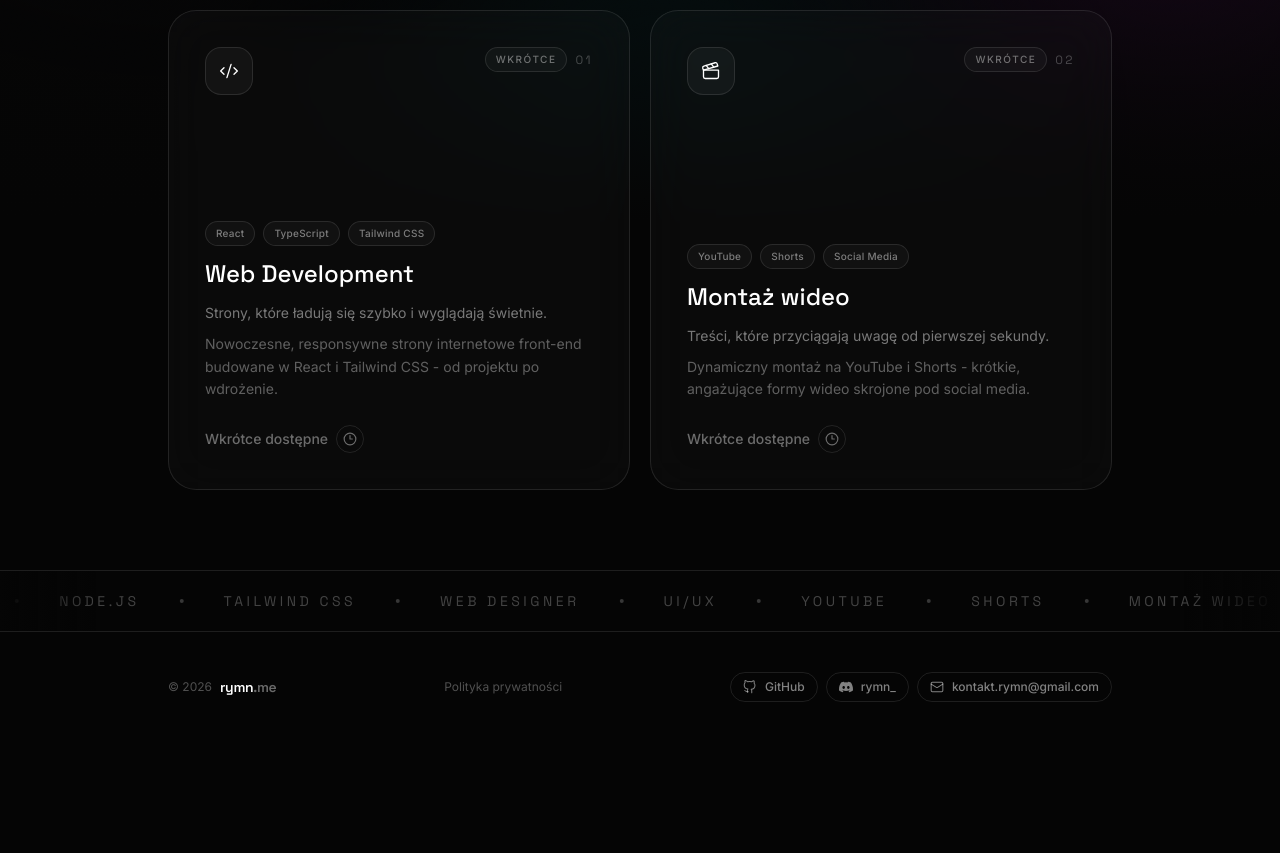
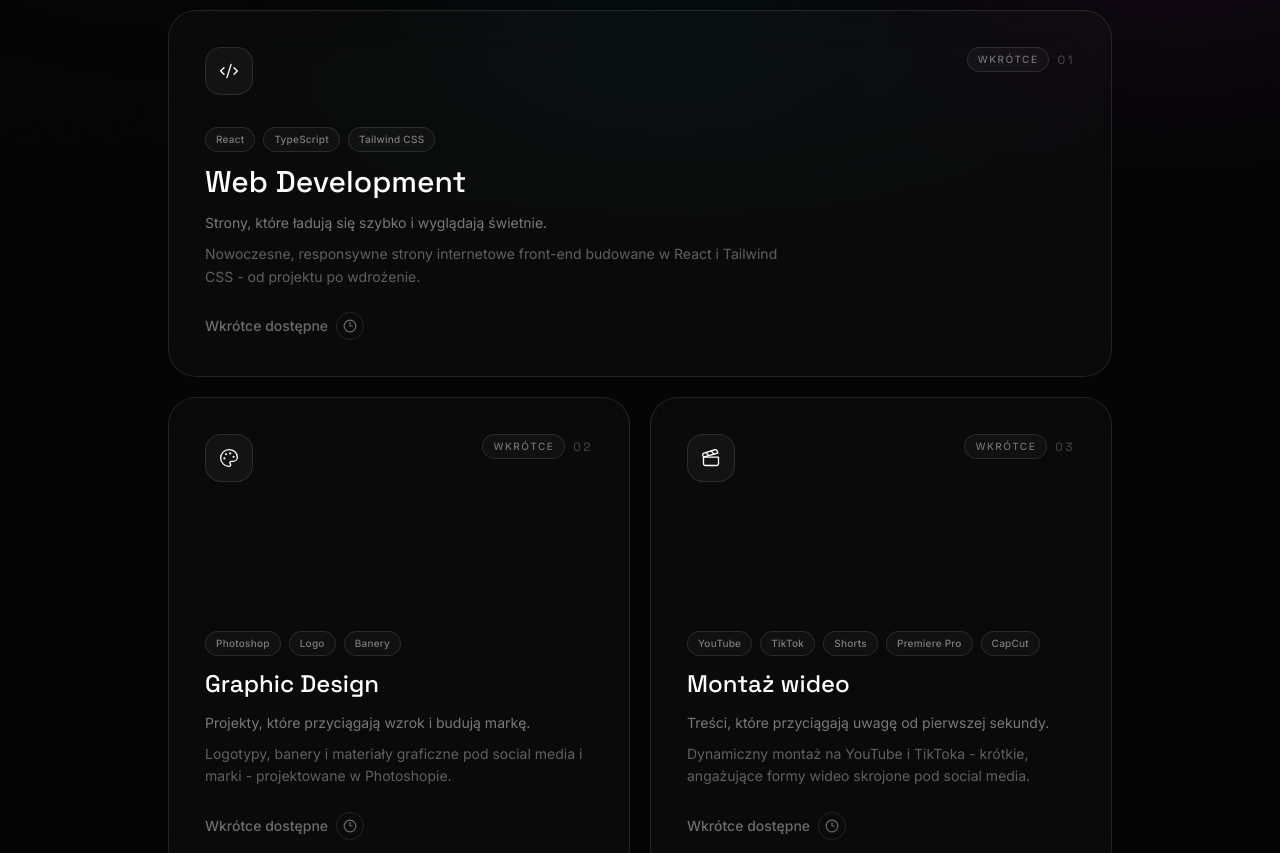
Before and after one commit to waskok/rymn.me, a React (Vite) app: page / in a window 1280 px wide. Shown: the part 580-1433 px from the top of the page. Before the commit the page ends 1322 px from the top, so only its background shows below. Built offline with nearby package versions, Linux system fonts and the light colour scheme.

Commit message:
graphic-design-service

```diff
--- a/src/components/GatewayCard.tsx
+++ b/src/components/GatewayCard.tsx
@@ -9,13 +9,22 @@ interface GatewayCardProps {
   delay?: number;
   className?: string;
   tall?: boolean;
+  /** Widens the text column — used by the full-width flagship tile. */
+  wide?: boolean;
   /** Pointer tilt/glow — off in the mobile carousel so swipe stays clean. */
   tilt?: boolean;
 }
 
 const springConfig = { stiffness: 180, damping: 18, mass: 0.5 };
 
-export function GatewayCard({ gateway, delay = 0, className = '', tall = false, tilt = true }: GatewayCardProps) {
+export function GatewayCard({
+  gateway,
+  delay = 0,
+  className = '',
+  tall = false,
+  wide = false,
+  tilt = true,
+}: GatewayCardProps) {
   const ref = useRef<HTMLAnchorElement>(null);
   const comingSoon = gateway.comingSoon ?? false;
 
@@ -99,12 +108,18 @@ export function GatewayCard({ gateway, delay = 0, className = '', tall = false,
           ))}
         </div>
 
-        <h3 className="font-display text-xl font-medium text-white sm:text-2xl">{gateway.title}</h3>
+        <h3
+          className={`font-display font-medium text-white ${wide ? 'text-2xl sm:text-3xl' : 'text-xl sm:text-2xl'}`}
+        >
+          {gateway.title}
+        </h3>
 
-        {tall && (
-          <p className="mt-3 max-w-sm text-sm leading-relaxed text-white/45">{gateway.headline}</p>
-        )}
-        <p className="mt-2 max-w-sm text-sm leading-relaxed text-white/35">{gateway.description}</p>
+        <p className={`mt-3 text-sm leading-relaxed text-white/45 ${wide ? 'max-w-xl' : 'max-w-sm'}`}>
+          {gateway.headline}
+        </p>
+        <p className={`mt-2 text-sm leading-relaxed text-white/35 ${wide ? 'max-w-xl' : 'max-w-sm'}`}>
+          {gateway.description}
+        </p>
 
         <div
           className={`mt-6 inline-flex items-center gap-2 text-sm font-medium ${
--- a/src/components/Gateways.tsx
+++ b/src/components/Gateways.tsx
@@ -92,10 +92,13 @@ export function Gateways({ gateways }: GatewaysProps) {
         </div>
       </div>
 
-      {/* Desktop: full grid, no carousel needed */}
+      {/* Desktop: flagship gateway spans full width, the rest sit side by side */}
       <div className="hidden gap-5 md:grid md:grid-cols-2">
-        {gateways.map((gateway, i) => (
-          <GatewayCard key={gateway.id} gateway={gateway} tall delay={0.1 * i} />
+        {gateways[0] && (
+          <GatewayCard key={gateways[0].id} gateway={gateways[0]} className="md:col-span-2" wide />
+        )}
+        {gateways.slice(1).map((gateway, i) => (
+          <GatewayCard key={gateway.id} gateway={gateway} tall delay={0.1 * (i + 1)} />
         ))}
       </div>
     </section>
--- a/src/data/gateways.ts
+++ b/src/data/gateways.ts
@@ -1,4 +1,4 @@
-import { Code2, Clapperboard, Mail } from 'lucide-react';
+import { Code2, Clapperboard, Palette, Mail } from 'lucide-react';
 import { GithubIcon, DiscordIcon } from '../components/icons';
 import type { PortfolioGateway, SocialLink, StatItem } from '../types';
 
@@ -21,15 +21,26 @@ export const gateways: readonly PortfolioGateway[] = [
     comingSoon: true,
   },
   {
+    id: 'graphic',
+    index: '02',
+    title: 'Graphic Design',
+    headline: 'Projekty, które przyciągają wzrok i budują markę.',
+    description: 'Logotypy, banery i materiały graficzne pod social media i marki - projektowane w Photoshopie.',
+    icon: Palette,
+    url: 'https://graphic.rymn.me',
+    tags: ['Photoshop', 'Logo', 'Banery'],
+    comingSoon: true,
+  },
+  {
     id: 'video',
-    index: '02',
+    index: '03',
     title: 'Montaż wideo',
     headline: 'Treści, które przyciągają uwagę od pierwszej sekundy.',
     description:
-      'Dynamiczny montaż na YouTube i Shorts - krótkie, angażujące formy wideo skrojone pod social media.',
+      'Dynamiczny montaż na YouTube i TikToka - krótkie, angażujące formy wideo skrojone pod social media.',
     icon: Clapperboard,
     url: 'https://video.rymn.me',
-    tags: ['YouTube', 'Shorts', 'Social Media'],
+    tags: ['YouTube', 'TikTok', 'Shorts', 'Premiere Pro', 'CapCut'],
     comingSoon: true,
   },
 ] as const;
```
